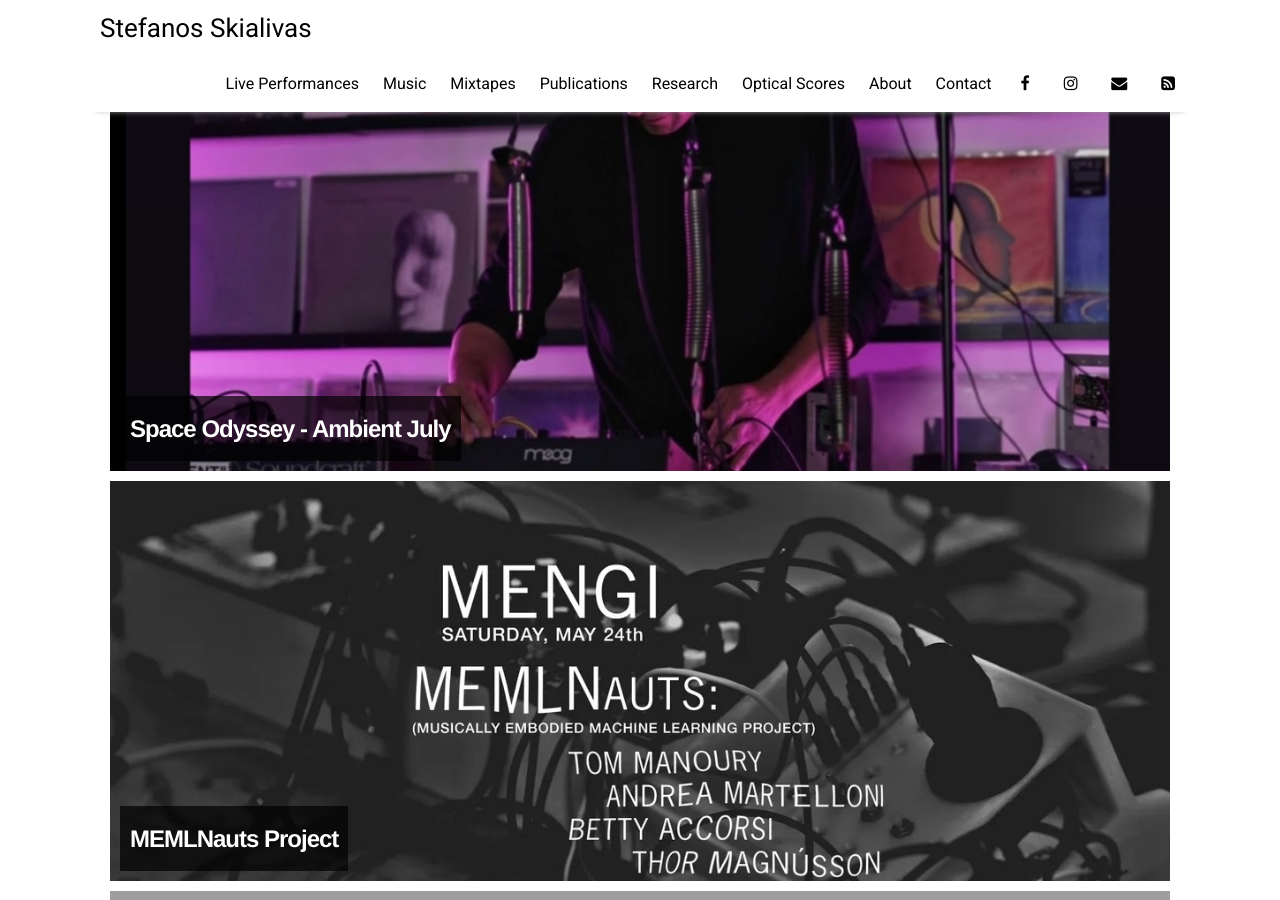
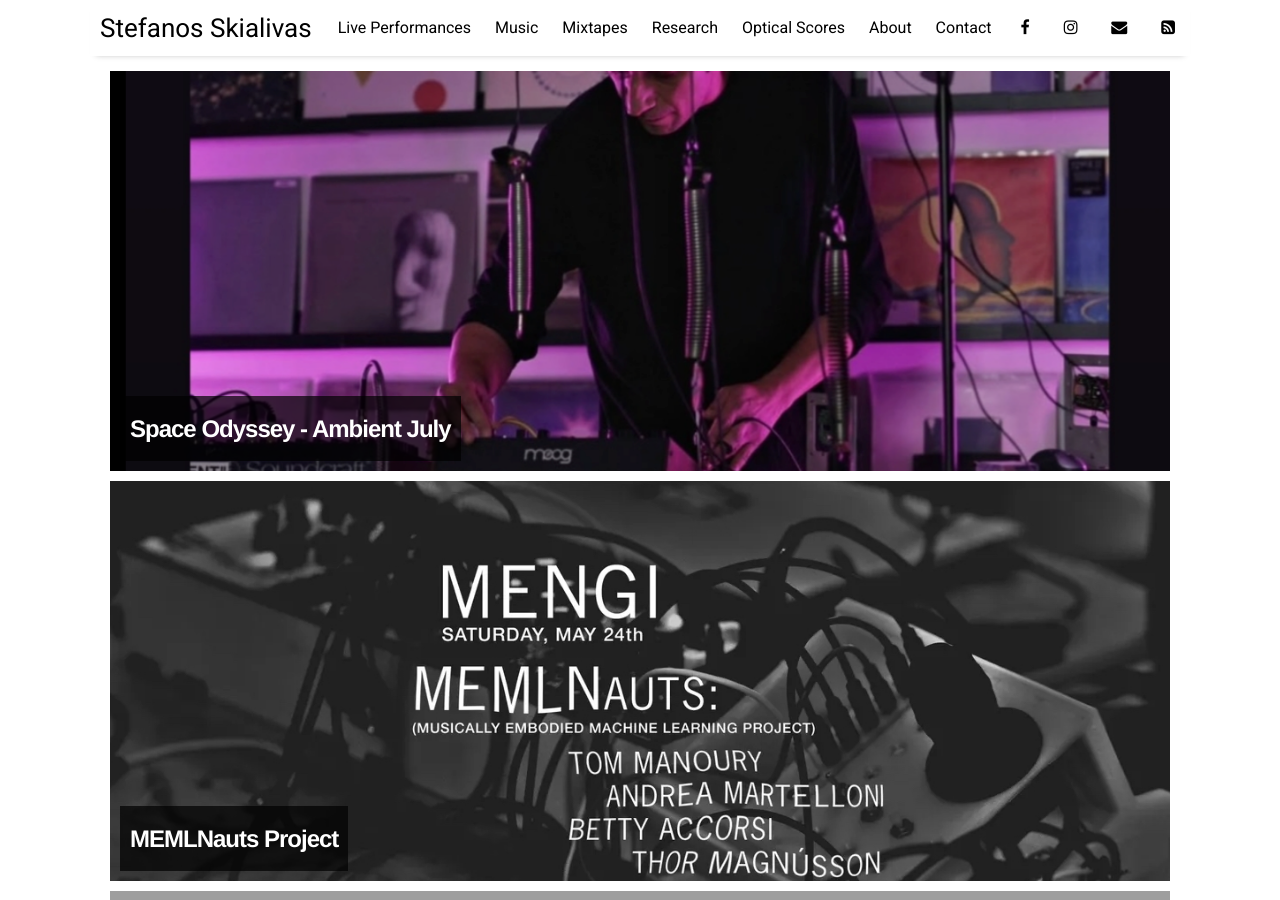
Before and after one commit to stefvasi/fdsm.github.io, a Jekyll site: the page built from index.html, in a window 1280 px wide and 900 px high. Built offline with Jekyll 4.4.1, drawn with Linux system fonts in a browser that asks for light colours; nearby versions of some CDN libraries; the list of posts is cut into pages by our own code.

Commit message:
hided publications

```diff
--- a/_data/settings.yml
+++ b/_data/settings.yml
@@ -10,7 +10,7 @@
 - {name: 'Live Performances',  url: 'performances'}
 - {name: 'Music', url: 'music'}
 - {name: 'Mixtapes',      url: 'mixtapes'}
-- {name: 'Publications',       url: 'publications'}
+# - {name: 'Publications',       url: 'publications'}
 - {name: 'Research',       url: 'research'}
 - {name: 'Optical Scores',               url: 'optical-scores'}
 - {name: 'About',              url: 'about'}
```
